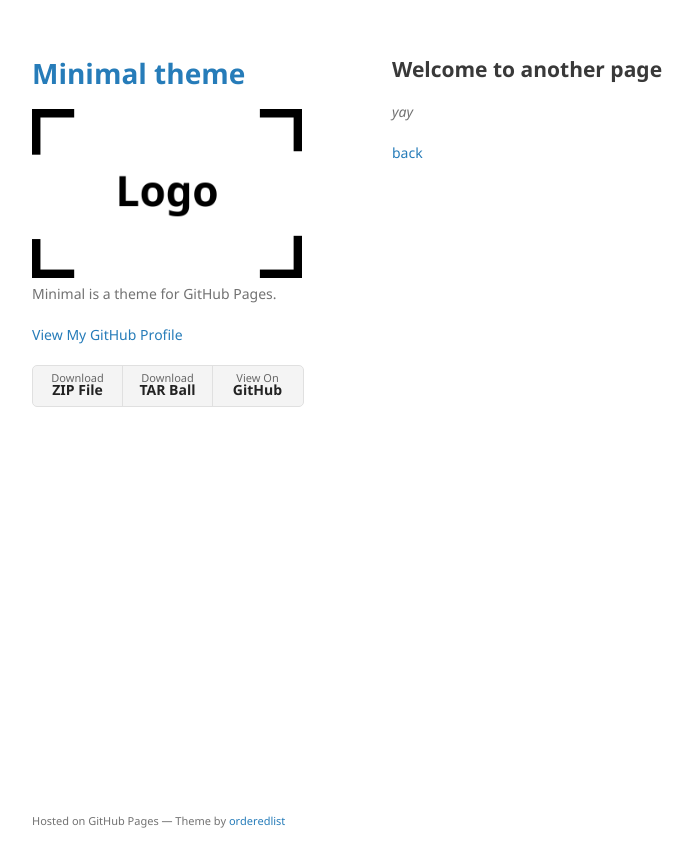
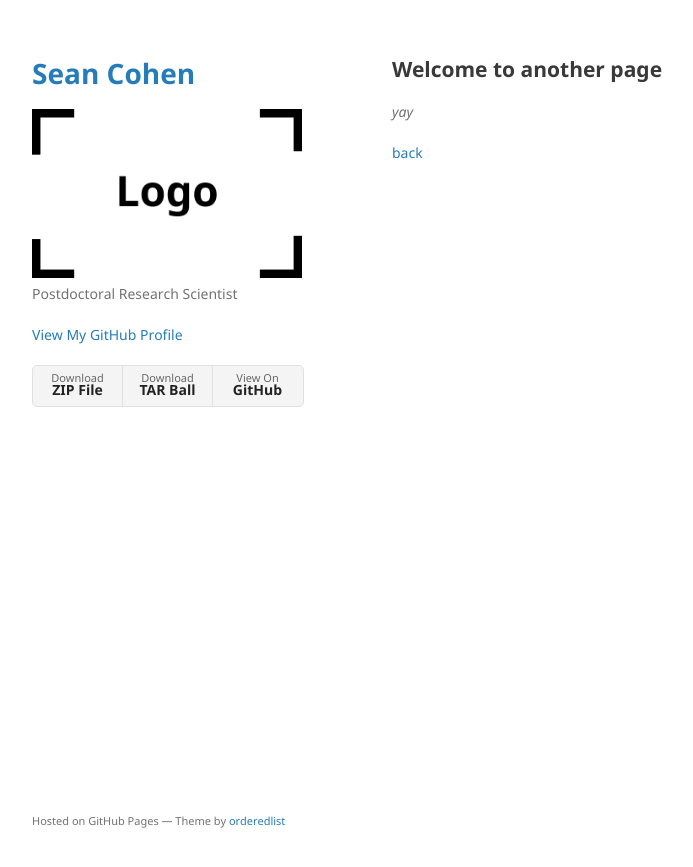
Before and after one commit to seancohen33/seancohen33.github.io, a Jekyll site: the page built from another-page.md, in a window 1280 px wide. Shown: the top 867 px of the page, without its empty margins (178-871 px from the left). Built offline with Jekyll 4.4.1, drawn with Linux system fonts in a browser that asks for light colours; our own code applies the rules of GitHub Pages for plain Markdown files.

Commit message:
Update _config.yml

```diff
--- a/_config.yml
+++ b/_config.yml
@@ -1,6 +1,6 @@
-title: Minimal theme
+title: Sean Cohen
 logo: /assets/img/logo.png
-description: Minimal is a theme for GitHub Pages.
+description: Postdoctoral Research Scientist
 show_downloads: true
 google_analytics:
 theme: jekyll-theme-minimal
```
